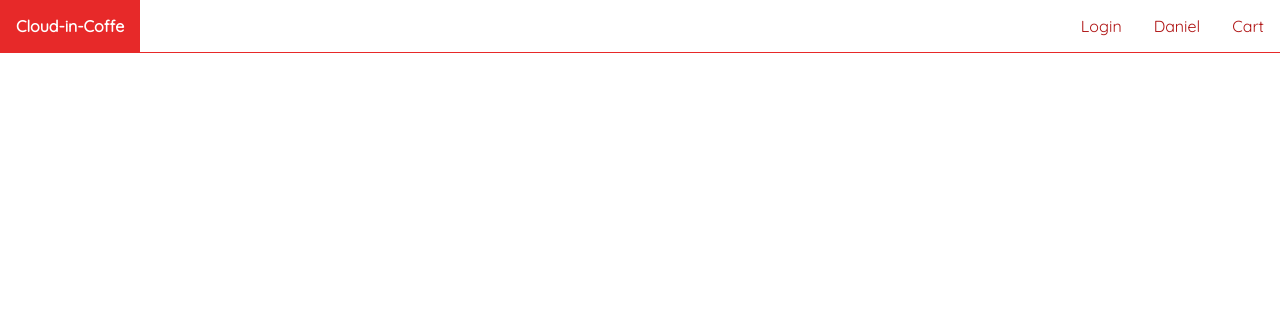
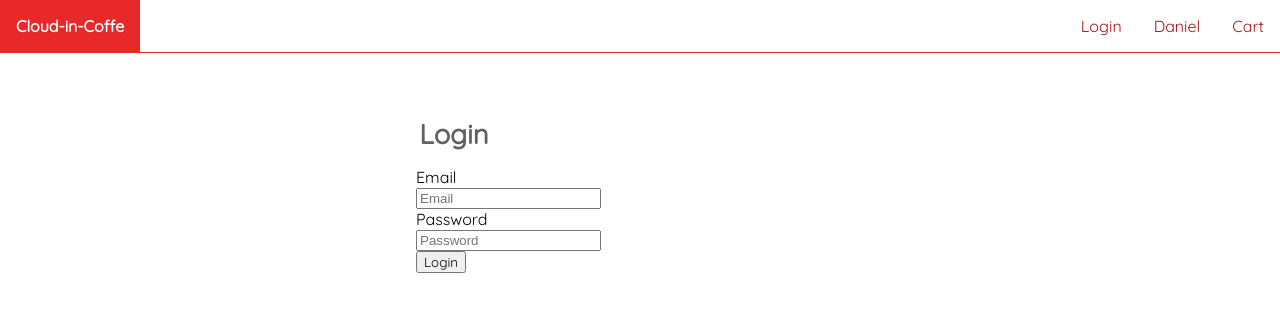
Before and after one commit to danielzamignani/cic-front, an Angular app: page /login in a window 1280 px wide. Before the commit this address led to /. Shown: the top 312 px of the page. Built offline with nearby package versions, Linux system fonts and the light colour scheme.

Commit message:
feat: login-page component

```diff
--- a/src/app/app-routing.module.ts
+++ b/src/app/app-routing.module.ts
@@ -3,12 +3,14 @@
 import { MenuComponent } from './components/pages/menu/menu.component';
 import { ItemPageComponent } from './components/pages/item-page/item-page.component';
 import { CartPageComponent } from './components/pages/cart-page/cart-page.component';
+import { LoginPageComponent } from './components/pages/login-page/login-page.component';
 
 const routes: Routes = [
   { path: '', component: MenuComponent },
   { path: 'search/:name', component: MenuComponent},
   { path: 'item/:id', component: ItemPageComponent },
-  { path: 'cart-page', component: CartPageComponent}
+  { path: 'cart-page', component: CartPageComponent},
+  { path: 'login', component: LoginPageComponent}
 ];
 
 @NgModule({
--- a/src/app/components/pages/item-page/item-page.component.html
+++ b/src/app/components/pages/item-page/item-page.component.html
@@ -12,7 +12,7 @@
                 {{ item.name }}
             </span>
             <span class="favorite {{item.favorite ? '' : 'not'}}">
-                ♥
+                ♥ {{item.favorite}}
             </span>
         </div>
         <div class="rating">
--- /dev/null
+++ b/src/app/components/pages/login-page/login-page.component.css
@@ -0,0 +1,21 @@
+.container{
+    display: flex;
+    justify-content: center;
+    align-items: center;
+    height: 100%;
+    margin-top: 3rem;
+}
+
+.details{
+    width: 28rem;
+}
+
+form{
+    display: flex;
+    flex-direction: column;
+    justify-content: center;
+}
+
+.error-list{
+    color: red;
+}
--- /dev/null
+++ b/src/app/components/pages/login-page/login-page.component.html
@@ -0,0 +1,34 @@
+
+<div class="container">
+    <div class="details">
+      <app-title title="Login"></app-title>
+
+      <form [formGroup]="loginForm" (ngSubmit)="submit()">
+      <div class="input-container">
+        <label>Email</label>
+        <div>
+          <input type="email" placeholder="Email" formControlName="email"/>
+        </div>
+        <div class="error-list" *ngIf="fc.email.errors && isSubmitted">
+          <div *ngIf="fc.email.errors.required">Should not be empty</div>
+          <div *ngIf="fc.email.errors.email">Email is not correct</div>
+        </div>
+      </div>
+
+      <div class="input-container">
+        <label>Password</label>
+        <div>
+          <input type="password" placeholder="Password"
+          formControlName="password"/>
+        </div>
+        <div class="error-list" *ngIf="fc.password.errors && isSubmitted">
+          <div *ngIf="fc.password.errors.required">Should not be empty</div>
+        </div>
+      </div>
+
+      <div class="button">
+        <button type="submit">Login</button>
+      </div>
+      </form>
+    </div>
+  </div>
--- /dev/null
+++ b/src/app/components/pages/login-page/login-page.component.ts
@@ -0,0 +1,37 @@
+import { Component, OnInit } from '@angular/core';
+import { FormBuilder, FormGroup, Validators } from '@angular/forms';
+
+@Component({
+  selector: 'app-login-page',
+  templateUrl: './login-page.component.html',
+  styleUrls: ['./login-page.component.css']
+})
+export class LoginPageComponent implements OnInit {
+  loginForm: FormGroup;
+  isSubmitted = false;
+
+  constructor(
+    private formBuilder: FormBuilder
+  ) {}
+
+  ngOnInit(): void {
+    this.loginForm = this.formBuilder.group({
+      email: ['', [Validators.required, Validators.email]],
+      password: ['', Validators.required]
+    })
+  }
+
+  get fc() {
+    return this.loginForm.controls;
+  }
+
+  submit() {
+    this.isSubmitted = true;
+    if(this.loginForm.invalid) return;
+
+    alert(`
+      email: ${this.fc.email},
+      password:${this.fc.password}
+    `);
+  }
+}
```
Also changed, not shown: src/app/app.module.ts (+6 -2 lines).
